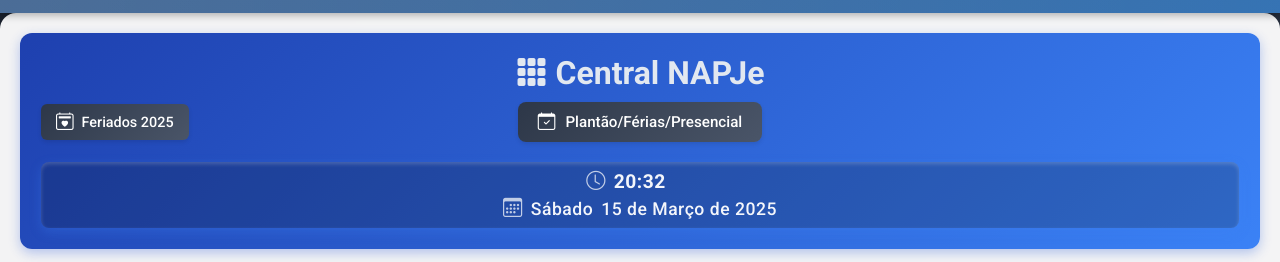
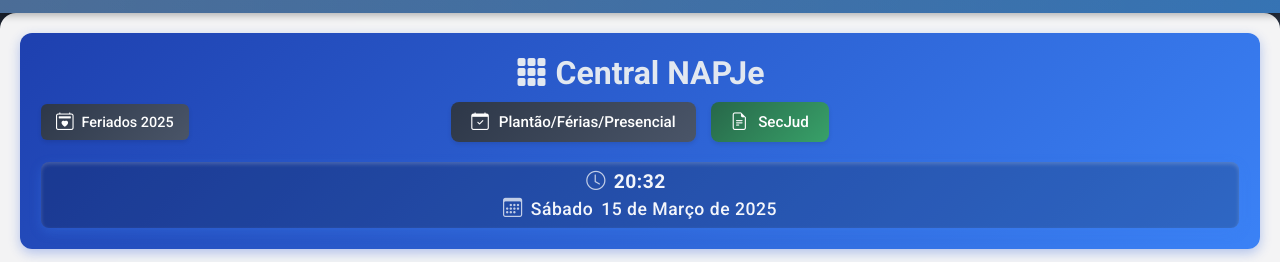
Before and after one commit to msribeiro2010/PROJETO-CENTRAL-NUCLEO, a plain HTML site: page index.html in a window 1280 px wide. Both pictures are taken after a click on the button "Alternar tema". Shown: the part 63-325 px from the top of the page. Drawn offline with nearby package versions, Linux system fonts and the light colour scheme; no server answers.

```diff
--- a/index.html
+++ b/index.html
@@ -83,6 +83,12 @@
                     <button class="plantao-btn" onclick="window.open('https://msribeiro2010.github.io/controle-ferias/', '_blank')">
                         <i class="bi bi-calendar-check"></i>
                         <span>Plantão/Férias/Presencial</span>
+                    </button>
+                    </div>
+                    <div>
+                    <button class="secjud-btn" onclick="window.open('https://secjud.trt15.jus.br/login', '_blank')">
+                        <i class="bi bi-file-earmark-text"></i>
+                        <span>SecJud</span>
                     </button>
                     </div>
                 </div>
--- a/style.css
+++ b/style.css
@@ -2537,3 +2537,57 @@
         margin-bottom: 15px;
     }
 }
+
+/* Botão SecJud */
+.secjud-btn {
+    background: linear-gradient(135deg, #38a169 0%, #68d391 100%);  /* Gradiente verde */
+    border: none;
+    color: white;
+    padding: 10px 20px;
+    border-radius: 8px;
+    cursor: pointer;
+    display: flex;
+    align-items: center;
+    gap: 10px;
+    transition: all 0.3s ease;
+    font-size: 0.95rem;
+    font-family: 'Roboto', sans-serif;
+    font-weight: 500;
+    box-shadow: 0 2px 4px rgba(0, 0, 0, 0.1);
+    white-space: nowrap;
+}
+
+.secjud-btn:hover {
+    background: linear-gradient(135deg, #2f855a 0%, #38a169 100%);  /* Hover verde escuro */
+    transform: translateY(-2px);
+    box-shadow: 0 4px 8px rgba(56, 161, 105, 0.3);  /* Sombra verde */
+}
+
+.secjud-btn i {
+    font-size: 1.1rem;
+    color: white;  /* Ícone branco */
+}
+
+.secjud-btn span {
+    white-space: nowrap;
+    color: white;  /* Texto branco */
+}
+
+/* Dark mode */
+body.dark .secjud-btn,
+html.dark .secjud-btn {
+    background: linear-gradient(135deg, #276749 0%, #38a169 100%);  /* Gradiente verde escuro para modo escuro */
+}
+
+body.dark .secjud-btn:hover,
+html.dark .secjud-btn:hover {
+    background: linear-gradient(135deg, #38a169 0%, #276749 100%);
+}
+
+/* Responsividade */
+@media screen and (max-width: 768px) {
+    .secjud-btn {
+        width: 100%;
+        justify-content: center;
+    }
+}
```
